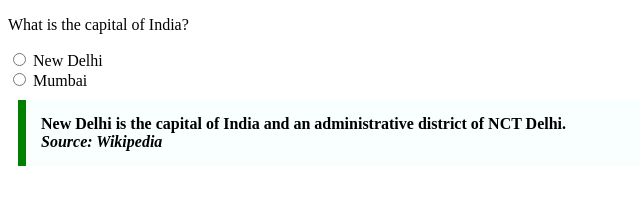
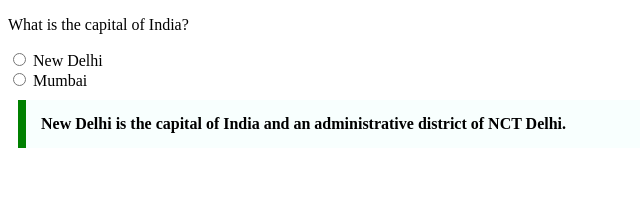
Before and after one commit to acciojob/trivia-DachepallySahithi, a website: page main.html in a window 1280 px wide. Shown: the whole page, without its empty margins (0-640 px from the left). Drawn offline with Linux system fonts and the light colour scheme.

Commit message:
created a submission

```diff
--- a/main.html
+++ b/main.html
@@ -15,8 +15,9 @@
 
   <blockquote>
     New Delhi is the capital of India and an administrative district of NCT Delhi.<br>
-    <cite>Source: Wikipedia</cite>
+
   </blockquote>
+
 	<!-- the entire body must be written by student -->
     <script type="text/javascript" src="./script.js">
 </script>
```
